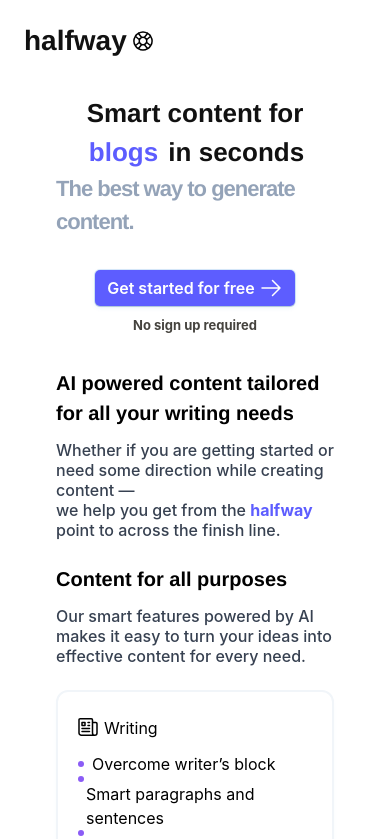
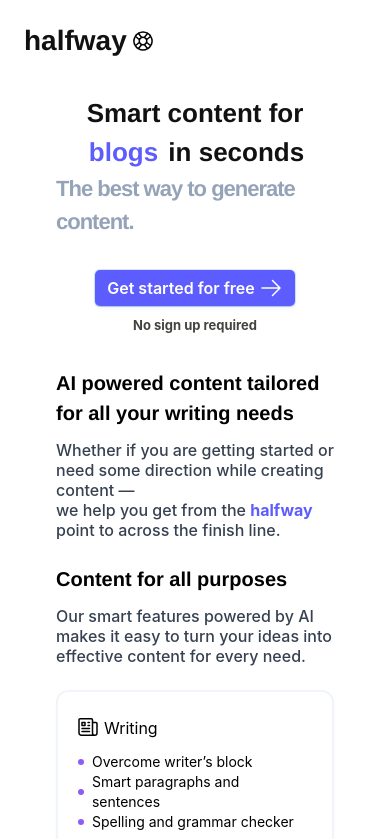
Before and after one commit to kylelong/halfway, a React (Create React App) app in the folder client/: page /about in a window 390 px wide. Shown: the top 839 px of the page. Built offline with nearby package versions, Linux system fonts and the light colour scheme; a web font is replaced by a local one.

Commit message:
add plausible key

```diff
--- a/client/public/index.html
+++ b/client/public/index.html
@@ -28,6 +28,11 @@
       Learn how to configure a non-root public URL by running `npm run build`.
     -->
     <title>Halfway</title>
+    <script
+      defer
+      data-domain="halfway.so"
+      src="https://plausible.io/js/script.js"
+    ></script>
   </head>
   <body>
     <noscript>You need to enable JavaScript to run this app.</noscript>
--- a/client/src/components/About/About.tsx
+++ b/client/src/components/About/About.tsx
@@ -397,11 +397,11 @@ function About() {
                       {item[1].map((e, idx) => {
                         return (
                           <div
-                            className="flex flex-row flex-wrap items-center"
+                            className="flex flex-row flex-nowrap items-center"
                             key={idx}
                           >
-                            <div className="w-1.5 h-1.5 bg-violet-500 rounded-full"></div>
-                            <div className="relative left-2">{e}</div>
+                            <div className="w-1.5 h-1.5 bg-violet-500 rounded-full mr-2"></div>
+                            <div className="text-sm sm:text-base">{e}</div>
                           </div>
                         );
                       })}
```
